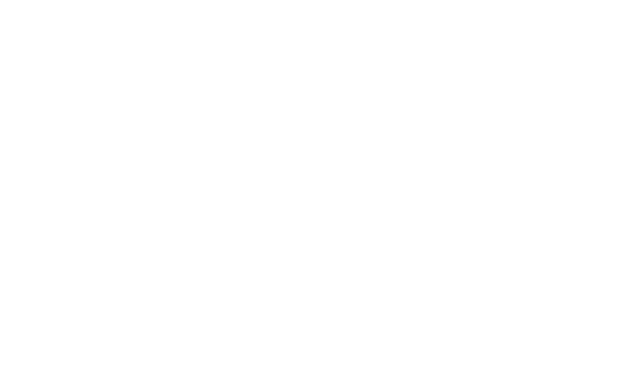
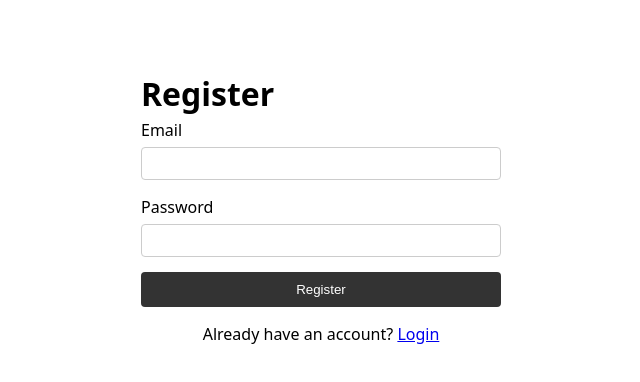
Before and after one commit to luca-avila/simple-todo, a Vue app in the folder frontend/: page /register in a window 1280 px wide. Before the commit this address had no page. Shown: the top 382 px of the page, without its empty margins (319-959 px from the left). Built offline with nearby package versions, Linux system fonts and the light colour scheme.

Commit message:
Implement register view

```diff
--- a/frontend/src/router/index.js
+++ b/frontend/src/router/index.js
@@ -1,9 +1,11 @@
 import { createRouter, createWebHistory } from 'vue-router'
 import LoginView from '../views/LoginView.vue'
+import RegisterView from '../views/RegisterView.vue'
 
 const routes = [
   { path: '/', redirect: '/login' },
   { path: '/login', component: LoginView },
+  { path: '/register', component: RegisterView },
 ]
 
 const router = createRouter({
--- /dev/null
+++ b/frontend/src/views/RegisterView.vue
@@ -0,0 +1,103 @@
+<script setup>
+import { ref } from 'vue'
+import { useRouter } from 'vue-router'
+import api from '../api'
+
+const router = useRouter()
+
+const email = ref('')
+const password = ref('')
+const error = ref('')
+
+async function handleSubmit() {
+  error.value = ''
+  try {
+    await api.post('/auth/register', {
+      email: email.value,
+      password: password.value,
+    })
+    router.push('/login')
+  } catch (e) {
+    error.value = e.response?.data?.detail || 'Registration failed'
+  }
+}
+</script>
+
+<template>
+  <div class="register-container">
+    <h1>Register</h1>
+    <form @submit.prevent="handleSubmit">
+      <div class="form-group">
+        <label for="email">Email</label>
+        <input
+          id="email"
+          v-model="email"
+          type="email"
+          required
+        />
+      </div>
+      <div class="form-group">
+        <label for="password">Password</label>
+        <input
+          id="password"
+          v-model="password"
+          type="password"
+          required
+        />
+      </div>
+      <p v-if="error" class="error">{{ error }}</p>
+      <button type="submit">Register</button>
+    </form>
+    <p class="login-link">
+      Already have an account? <router-link to="/login">Login</router-link>
+    </p>
+  </div>
+</template>
+
+<style scoped>
+.register-container {
+  max-width: 400px;
+  margin: 50px auto;
+  padding: 20px;
+}
+
+.form-group {
+  margin-bottom: 15px;
+}
+
+label {
+  display: block;
+  margin-bottom: 5px;
+}
+
+input {
+  width: 100%;
+  padding: 8px;
+  border: 1px solid #ccc;
+  border-radius: 4px;
+}
+
+button {
+  width: 100%;
+  padding: 10px;
+  background: #333;
+  color: white;
+  border: none;
+  border-radius: 4px;
+  cursor: pointer;
+}
+
+button:hover {
+  background: #555;
+}
+
+.error {
+  color: red;
+  margin-bottom: 10px;
+}
+
+.login-link {
+  margin-top: 15px;
+  text-align: center;
+}
+</style>
```
Also changed, not shown: 1 other file (tests, documents, lock files or other folders).
